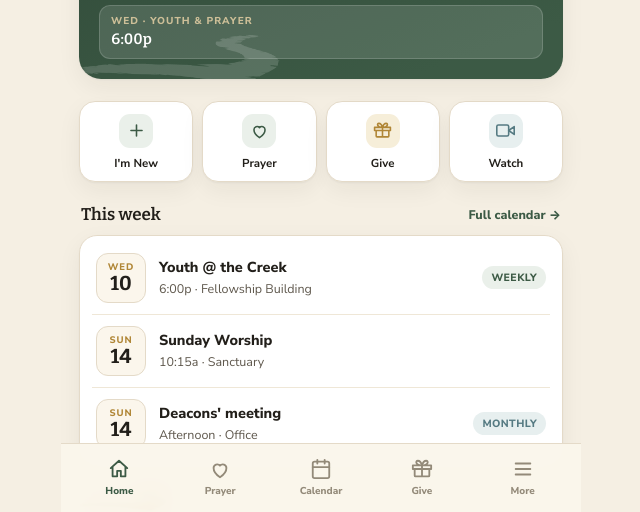
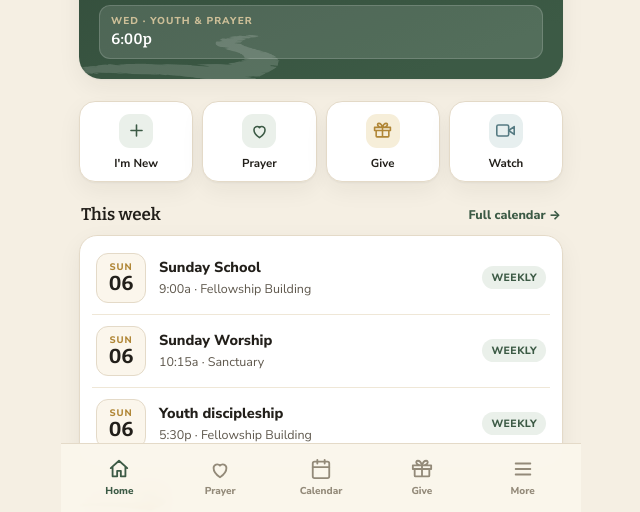
Before and after one commit to Base1520/bluff-creek-app, a plain HTML site: page index.html in a window 1280 px wide. Shown: the part 288-800 px from the top of the page, without its empty margins (319-959 px from the left). Drawn offline with nearby package versions, Linux system fonts and the light colour scheme.

Commit message:
Add shared events feed to member app

```diff
--- /dev/null
+++ b/events.json
@@ -0,0 +1,24 @@
+{
+  "updated": "2026-09-04",
+  "events": [
+    {"when":"2026-09-06","time":"9:00a","title":"Sunday School","where":"Fellowship Building","tag":"Weekly"},
+    {"when":"2026-09-06","time":"10:15a","title":"Sunday Worship","where":"Sanctuary","tag":"Weekly"},
+    {"when":"2026-09-06","time":"5:30p","title":"Youth discipleship","where":"Fellowship Building","tag":"Weekly"},
+    {"when":"2026-09-06","time":"6:00p","title":"Evening service","where":"Sanctuary","tag":"Weekly"},
+    {"when":"2026-09-07","time":"6:30p","title":"Women’s Bible study","where":"Contact church office for location","tag":"Weekly"},
+    {"when":"2026-09-08","time":"5:00p","title":"Yoga @ the Creek","where":"Fellowship Building","tag":"Weekly"},
+    {"when":"2026-09-09","time":"6:00p","title":"Prayer meeting","where":"Sanctuary","tag":"Weekly"},
+    {"when":"2026-09-09","time":"6:00p","title":"Youth @ the Creek — MDWK","where":"Fellowship Building","tag":"Weekly"},
+    {"when":"2026-09-10","time":"5:00p","title":"Yoga @ the Creek","where":"Fellowship Building","tag":"Weekly"},
+    {"when":"2026-09-13","time":"9:00a","title":"Sunday School","where":"Fellowship Building","tag":"Weekly"},
+    {"when":"2026-09-13","time":"10:15a","title":"Sunday Worship","where":"Sanctuary","tag":"Weekly"},
+    {"when":"2026-09-13","time":"5:30p","title":"Youth discipleship","where":"Fellowship Building","tag":"Weekly"},
+    {"when":"2026-09-13","time":"6:00p","title":"Evening service","where":"Sanctuary","tag":"Weekly"},
+    {"when":"2026-09-14","time":"6:30p","title":"Women’s Bible study","where":"Contact church office for location","tag":"Weekly"},
+    {"when":"2026-09-15","time":"5:00p","title":"Yoga @ the Creek","where":"Fellowship Building","tag":"Weekly"},
+    {"when":"2026-09-15","time":"6:00p","title":"WMU","where":"Fellowship Hall","tag":"Monthly"},
+    {"when":"2026-09-16","time":"6:00p","title":"Prayer meeting","where":"Sanctuary","tag":"Weekly"},
+    {"when":"2026-09-16","time":"6:00p","title":"Youth @ the Creek — MDWK","where":"Fellowship Building","tag":"Weekly"},
+    {"when":"2026-09-17","time":"5:00p","title":"Yoga @ the Creek","where":"Fellowship Building","tag":"Weekly"}
+  ]
+}
--- a/index.html
+++ b/index.html
@@ -450,16 +450,16 @@ var CONFIG = {
   ],
   WEEKLY: "Sunday School 9:00a (all ages) · Worship 10:15a · Youth discipleship 5:30p · Evening service 6:00p · Wednesday: prayer 6:00p & Youth @ the Creek 6:00–8:00p · Women's study Monday 6:30p · Yoga @ the Creek Tue/Thu 5:00p · WMU 3rd Tuesday 6:00p.",
   VERSE: {text:"\"But as for me and my house, we will serve the LORD.\"", ref:"Joshua 24:15"},
-  EVENTS: [                    // ← keep this list current (month is shown from 'when')
-    {when:"2026-09-10", d:"Wed", n:"10", title:"Youth @ the Creek", sub:"6:00p · Fellowship Building", tag:"Weekly"},
-    {when:"2026-09-14", d:"Sun", n:"14", title:"Sunday Worship", sub:"10:15a · Sanctuary"},
-    {when:"2026-09-14", d:"Sun", n:"14", title:"Deacons' meeting", sub:"Afternoon · Office", tag:"Monthly"},
-    {when:"2026-09-16", d:"Tue", n:"16", title:"WMU", sub:"6:00p · Fellowship Hall", tag:"Monthly"},
-    {when:"2026-09-17", d:"Wed", n:"17", title:"Youth @ the Creek", sub:"6:00p · Fellowship Building", tag:"Weekly"},
-    {when:"2026-09-21", d:"Sun", n:"21", title:"Sunday Worship", sub:"10:15a · Sanctuary"},
-    {when:"2026-09-28", d:"Sun", n:"28", title:"Fifth Sunday fellowship", sub:"After worship · Dinner on the grounds", tag:"Special"},
-    {when:"2026-10-05", d:"Oct", n:"05", title:"The Lord's Supper", sub:"10:15a · Sanctuary"},
-    {when:"2026-10-07", d:"Wed", n:"07", title:"Youth @ the Creek", sub:"6:00p · Fellowship Building", tag:"Weekly"}
+  EVENTS: [                    // offline fallback; events.json is the live source
+    {when:"2026-09-06", time:"9:00a", title:"Sunday School", where:"Fellowship Building", tag:"Weekly"},
+    {when:"2026-09-06", time:"10:15a", title:"Sunday Worship", where:"Sanctuary", tag:"Weekly"},
+    {when:"2026-09-06", time:"5:30p", title:"Youth discipleship", where:"Fellowship Building", tag:"Weekly"},
+    {when:"2026-09-06", time:"6:00p", title:"Evening service", where:"Sanctuary", tag:"Weekly"},
+    {when:"2026-09-07", time:"6:30p", title:"Women’s Bible study", where:"Contact church office for location", tag:"Weekly"},
+    {when:"2026-09-08", time:"5:00p", title:"Yoga @ the Creek", where:"Fellowship Building", tag:"Weekly"},
+    {when:"2026-09-09", time:"6:00p", title:"Prayer meeting", where:"Sanctuary", tag:"Weekly"},
+    {when:"2026-09-09", time:"6:00p", title:"Youth @ the Creek — MDWK", where:"Fellowship Building", tag:"Weekly"},
+    {when:"2026-09-10", time:"5:00p", title:"Yoga @ the Creek", where:"Fellowship Building", tag:"Weekly"}
   ],
   PRAYER_WALL: [               // shared, non-personal items only
     {b:"Traveling mercies", t:"for our folks on the road this week."},
@@ -487,11 +487,13 @@ var CONFIG = {
   $('#times').innerHTML=CONFIG.TIMES.map(function(t){return '<div class="t"><small>'+t.label+'</small><b>'+t.time+'</b></div>'}).join('');
   $('#weeklyRhythm').textContent=CONFIG.WEEKLY;
   $('#verseText').textContent=CONFIG.VERSE.text; $('#verseRef').textContent=CONFIG.VERSE.ref;
-  function ev(e){return '<div class="ev"><div class="cal"><small>'+e.d+'</small><b>'+e.n+'</b></div><div class="m"><b>'+e.title+'</b><span>'+e.sub+'</span></div>'+(e.tag?'<span class="chip'+(e.tag==='Special'?' gold':e.tag==='Monthly'?' blue':'')+'">'+e.tag+'</span>':'')+'</div>'}
+  function esc(s){var d=document.createElement('div');d.textContent=String(s||'');return d.innerHTML}
+  function ev(e){var dt=new Date(e.when+'T12:00:00');var day=dt.toLocaleDateString('en-US',{weekday:'short'});var n=String(dt.getDate()).padStart(2,'0');var sub=[e.time,e.where].filter(Boolean).join(' · ');return '<div class="ev"><div class="cal"><small>'+esc(day)+'</small><b>'+esc(n)+'</b></div><div class="m"><b>'+esc(e.title)+'</b><span>'+esc(sub)+'</span></div>'+(e.tag?'<span class="chip'+(e.tag==='Special'?' gold':e.tag==='Monthly'?' blue':'')+'">'+esc(e.tag)+'</span>':'')+'</div>'}
   var today=new Date(); today.setHours(0,0,0,0);
-  var upcoming=CONFIG.EVENTS.filter(function(e){return new Date(e.when+'T12:00:00')>=today});
-  $('#thisweek').innerHTML=(upcoming.slice(0,3).length?upcoming.slice(0,3):CONFIG.EVENTS.slice(0,3)).map(ev).join('');
-  $('#calendarList').innerHTML=(upcoming.length?upcoming:CONFIG.EVENTS).map(ev).join('');
+  function validEvent(e){return e&&/^\d{4}-\d{2}-\d{2}$/.test(e.when)&&e.time&&e.title&&e.where&&['Weekly','Monthly','Special'].indexOf(e.tag)>-1}
+  function renderEvents(events){var clean=events.filter(validEvent).sort(function(a,b){return a.when.localeCompare(b.when)});var upcoming=clean.filter(function(e){return new Date(e.when+'T12:00:00')>=today});var shown=upcoming.length?upcoming:clean;$('#thisweek').innerHTML=shown.slice(0,3).map(ev).join('');$('#calendarList').innerHTML=shown.map(ev).join('')}
+  renderEvents(CONFIG.EVENTS);
+  fetch('./events.json',{cache:'no-cache'}).then(function(r){if(!r.ok)throw new Error('Events feed unavailable');return r.json()}).then(function(data){if(!data||!Array.isArray(data.events))throw new Error('Events feed invalid');renderEvents(data.events)}).catch(function(){/* offline fallback already rendered */});
   $('#prayerWall').innerHTML=CONFIG.PRAYER_WALL.map(function(p){return '<div class="pitem"><b>'+p.b+'</b> '+p.t+'</div>'}).join('');
   var pc=CONFIG.PRAYER_COUNT; try{pc+=(JSON.parse(localStorage.getItem('creek_prayer')||'[]')).length}catch(e){} $('#prayN').textContent=pc;
 
--- a/sw.js
+++ b/sw.js
@@ -1,7 +1,7 @@
 /* Bluff Creek app — service worker: cache the shell so the app opens instantly and offline. */
-const CACHE = 'creek-v1';
+const CACHE = 'creek-v2';
 const SHELL = [
-  './', './index.html', './manifest.webmanifest',
+  './', './index.html', './events.json', './manifest.webmanifest',
   './assets/logo.png', './assets/creek.png', './assets/la63.svg',
   './assets/icon-192.png', './assets/icon-512.png', './assets/apple-touch-icon.png', './assets/favicon-32.png'
 ];
```
